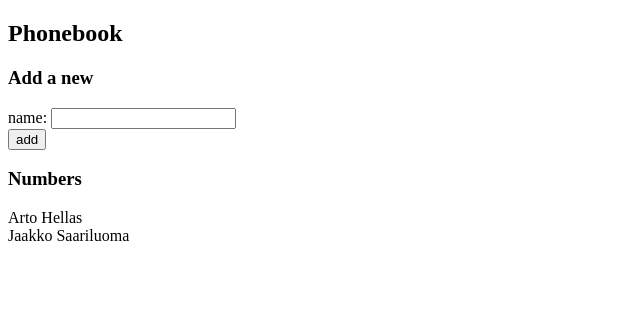
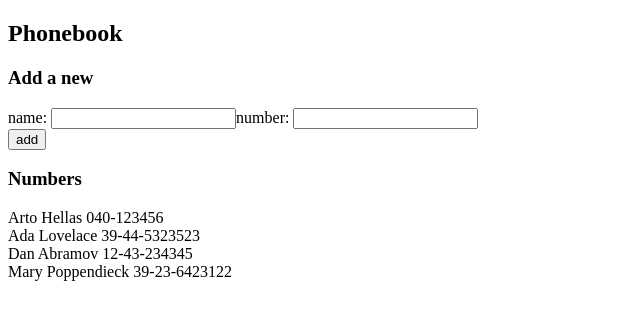
Before and after one commit to afkal/fullstackopen, a React (Create React App) app in the folder Osa2/puhelinluettelo/: page / in a window 1280 px wide. Shown: the top 320 px of the page, without its empty margins (0-640 px from the left). Built offline with nearby package versions, Linux system fonts and the light colour scheme.

Commit message:
Tehtävä 2.8

```diff
--- a/Osa2/puhelinluettelo/src/App.js
+++ b/Osa2/puhelinluettelo/src/App.js
@@ -5,21 +5,23 @@ import PersonForm from './components/PersonForm'
 const App = () => {
 
   // Test persons
-  /*
+
   const [persons, setPersons] = useState([
     { name: 'Arto Hellas', number: '040-123456' },
     { name: 'Ada Lovelace', number: '39-44-5323523' },
     { name: 'Dan Abramov', number: '12-43-234345' },
     { name: 'Mary Poppendieck', number: '39-23-6423122' }
   ])
-  */
 
   // Intiate test person
+  /*
   const [ persons, setPersons] = useState([
     { name: 'Arto Hellas' },
     { name: 'Jaakko Saariluoma' }
   ])
+  */
   const [ newName, setNewName ] = useState('')
+  const [ newNumber, setNewNumber ] = useState('')
 
   return (
     <div>
@@ -28,7 +30,14 @@ const App = () => {
       {/*<Filter ... />*/}
 
       <h3>Add a new</h3>
-      <PersonForm persons={persons} setPersons={setPersons} name={newName} setName={setNewName}/>
+      <PersonForm
+        persons={persons}
+        setPersons={setPersons}
+        name={newName}
+        setName={setNewName}
+        number={newNumber}
+        setNumber={setNewNumber}
+      />
 
       <h3>Numbers</h3>
       <Persons persons = {persons}/>
--- a/Osa2/puhelinluettelo/src/components/PersonForm.js
+++ b/Osa2/puhelinluettelo/src/components/PersonForm.js
@@ -1,10 +1,15 @@
 import React from 'react'
 
-const PersonForm = ({persons, setPersons,  name, setName}) => {
+const PersonForm = ({persons, setPersons,  name, setName, number, setNumber}) => {
 
-  const handleChange = (event) => {
+  const handleNameChange = (event) => {
     console.log(event.target.value)
     setName(event.target.value)
+  }
+
+  const handleNumberChange = (event) => {
+    console.log(event.target.value)
+    setNumber(event.target.value)
   }
 
   const handleFormSubmit = (event) => {
@@ -18,7 +23,8 @@ const PersonForm = ({persons, setPersons,  name, setName}) => {
       window.alert(`Name ${name} already exists`);
     } else {
       const personObject = {
-        name: name
+        name: name,
+        number: number
       }
       setPersons(persons.concat(personObject))
     }
@@ -28,7 +34,10 @@ const PersonForm = ({persons, setPersons,  name, setName}) => {
     <form onSubmit = {handleFormSubmit}>
       <div>
         name: <input
-        onChange = {handleChange}
+        onChange = {handleNameChange}
+        />
+      number: <input
+        onChange = {handleNumberChange}
         />
       </div>
       <div>
--- a/Osa2/puhelinluettelo/src/components/Persons.js
+++ b/Osa2/puhelinluettelo/src/components/Persons.js
@@ -9,7 +9,7 @@ const Person = ({name, number}) => {
 const Persons = ({persons}) => {
   console.log(persons)
   return(
-    persons.map(person => <Person key={person.name} name={person.name}/>)
+    persons.map(person => <Person key={person.name} name={person.name} number={person.number}/>)
   )
 }
 
```
